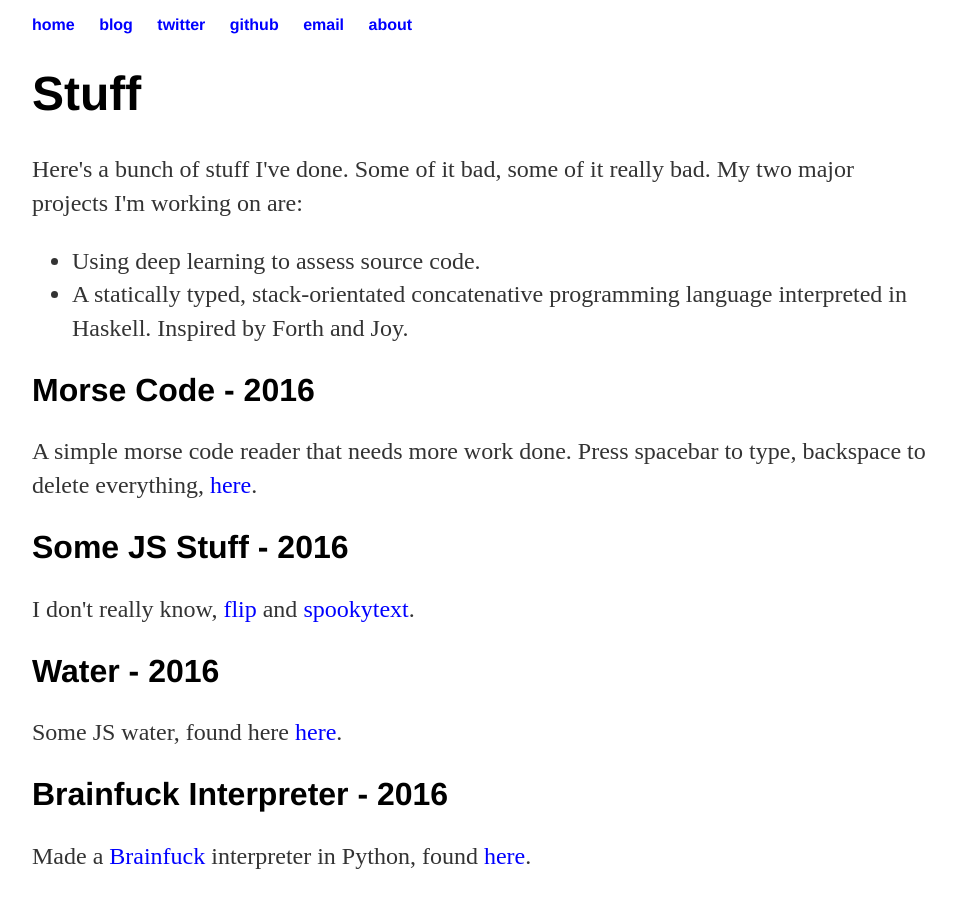
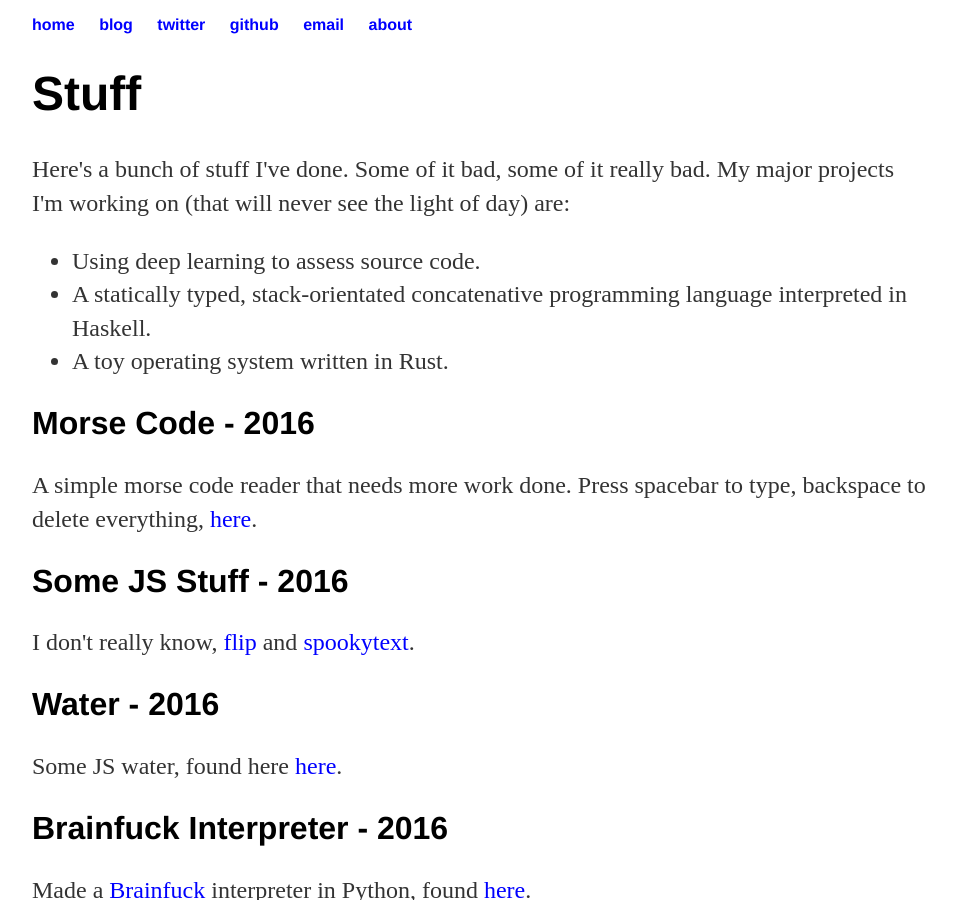
Before and after one commit to bentrevett/bentrevett.github.io, a Jekyll site: the page built from index.html, in a window 1280 px wide and 900 px high. Shown: the whole window, without its empty margins (160-1116 px from the left). Built offline with Jekyll 4.4.1, drawn with Linux system fonts in a browser that asks for light colours.

Commit message:
Update index.html

```diff
--- a/index.html
+++ b/index.html
@@ -3,10 +3,11 @@
 title: Ben Trevett | Stuff
 ---
 	<h1>Stuff</h1>
-	<p>Here's a bunch of stuff I've done. Some of it bad, some of it really bad. My two major projects I'm working on are:</p>
+	<p>Here's a bunch of stuff I've done. Some of it bad, some of it really bad. My major projects I'm working on (that will never see the light of day) are:</p>
 	<ul>
 		<li>Using deep learning to assess source code.</li>
-  		<li>A statically typed, stack-orientated concatenative programming language interpreted in Haskell. Inspired by Forth and Joy.</li>
+  		<li>A statically typed, stack-orientated concatenative programming language interpreted in Haskell.</li>
+		<li>A toy operating system written in Rust.</li>
 	</ul>
 	<h2>Morse Code - 2016</h2>
 	<p>A simple morse code reader that needs more work done. Press spacebar to type, backspace to delete everything, <a href="/morse">here</a>.</p>
```
